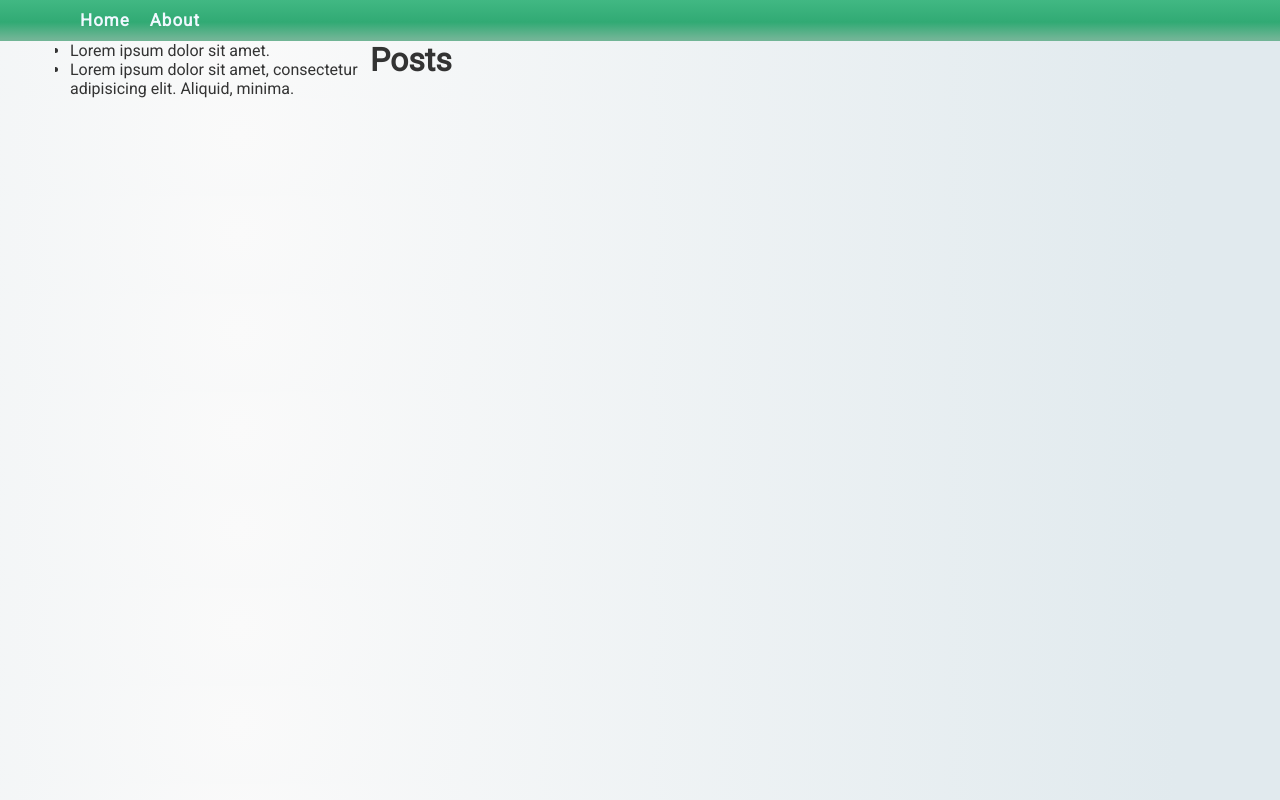
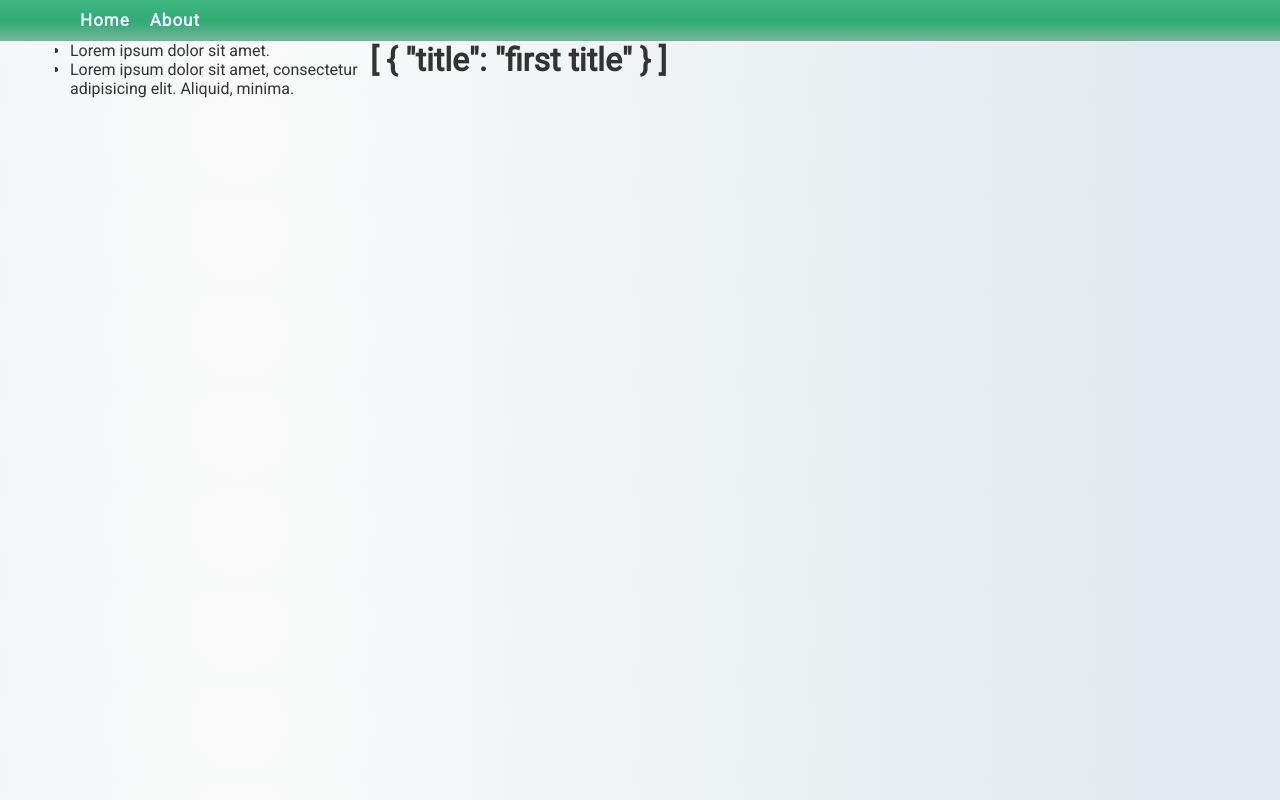
Before and after one commit to eevan7a9/social-media-frontend, a Vue app: page / in a window 1280 px wide. Built offline with nearby package versions, Linux system fonts and the light colour scheme; no server answers; the HTML template or start-up script is replaced by a standard one.

Commit message:
use vuex for post with axios

```diff
--- a/src/components/Posts.vue
+++ b/src/components/Posts.vue
@@ -1,12 +1,27 @@
 <template>
   <main>
-    <h1>Posts</h1>
+    <div class="post-cont">
+      <h1>{{allPosts}}</h1>
+    </div>
   </main>
 </template>
 
 <script>
+import { mapGetters, mapActions } from "vuex";
 export default {
-  name: "Posts"
+  name: "Posts",
+  data() {
+    return {
+      name: "evan"
+    };
+  },
+  methods: {
+    ...mapActions(["getPosts"])
+  },
+  computed: mapGetters(["allPosts"]),
+  created() {
+    this.getPosts();
+  }
 };
 </script>
 
--- a/src/store.js
+++ b/src/store.js
@@ -1,16 +1,11 @@
 import Vue from 'vue'
 import Vuex from 'vuex'
+import posts from './modules/posts'
 
 Vue.use(Vuex)
 
 export default new Vuex.Store({
-  state: {
-
-  },
-  mutations: {
-
-  },
-  actions: {
-
+  modules: {
+    posts,
   }
 })
```
